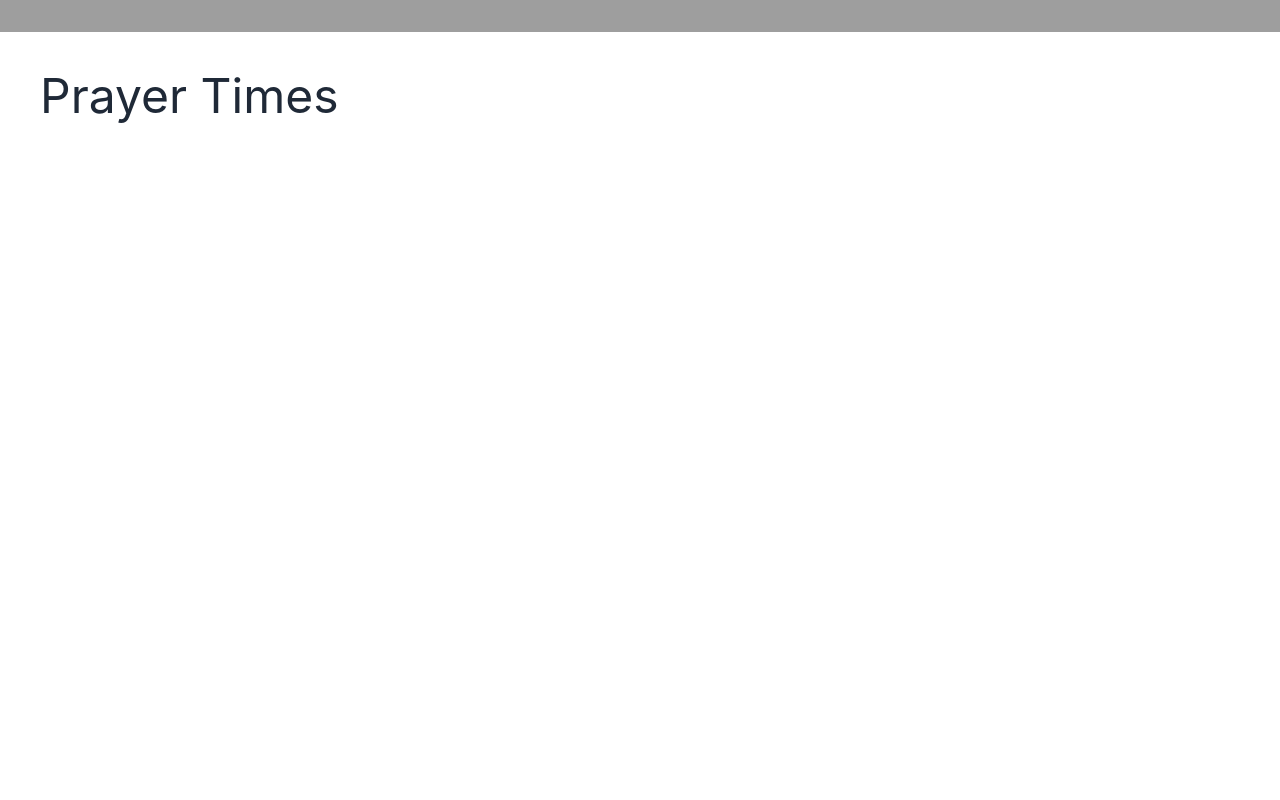
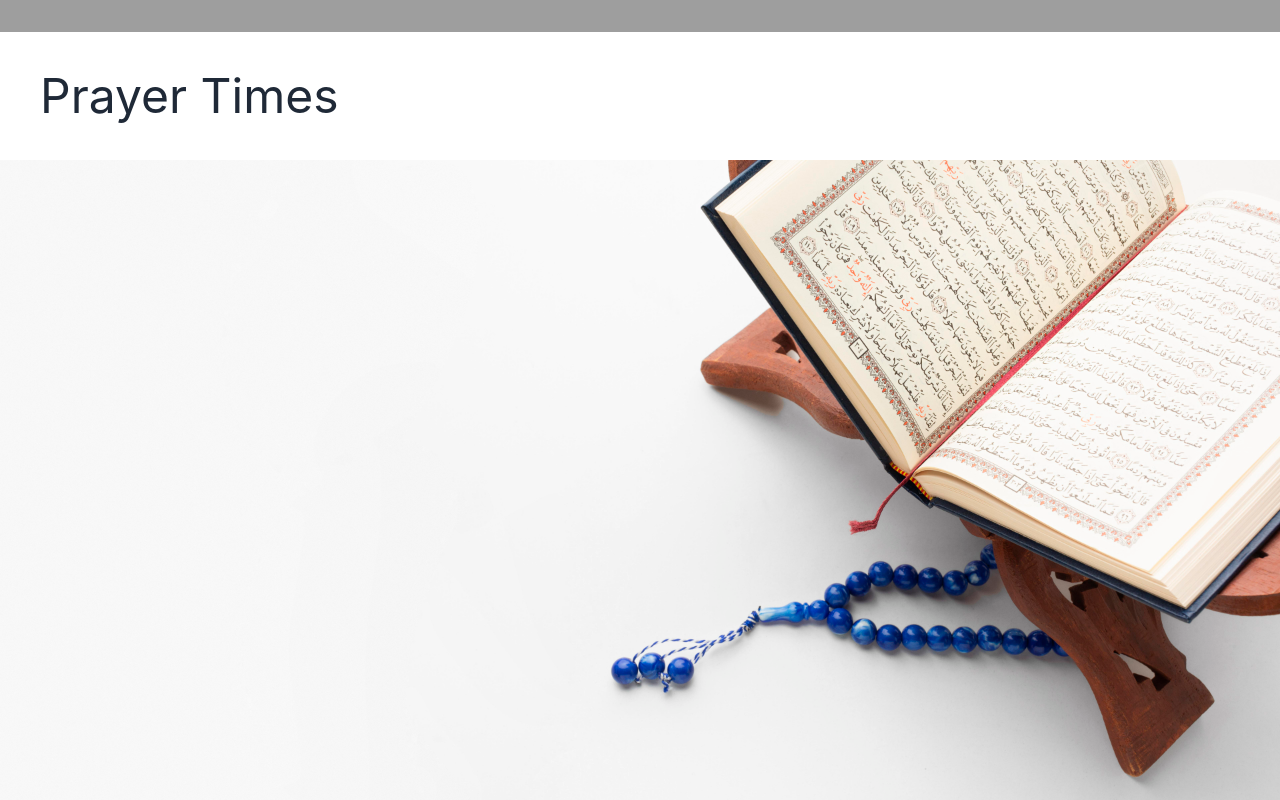
Before and after one commit to ParvesPR/moshjid-project, a React (Create React App) app: page / in a window 1280 px wide. Shown: the part 768-1568 px from the top of the page. Before the commit the page ends 928 px from the top, so only its background shows below. Built offline with nearby package versions, Linux system fonts and the light colour scheme; grey boxes are pictures that could not be loaded.

Commit message:
prayer time banner

```diff
--- a/src/pages/Home/PrayerTime/PrayerTime.js
+++ b/src/pages/Home/PrayerTime/PrayerTime.js
@@ -8,6 +8,7 @@ const PrayerTime = () => {
                 <h1 className='text-5xl p-10 font -bold'>Prayer Times</h1>
             </div>
             <div>
+                <img src={prayerBanner} alt="" />
             </div>
         </section>
     );
```
